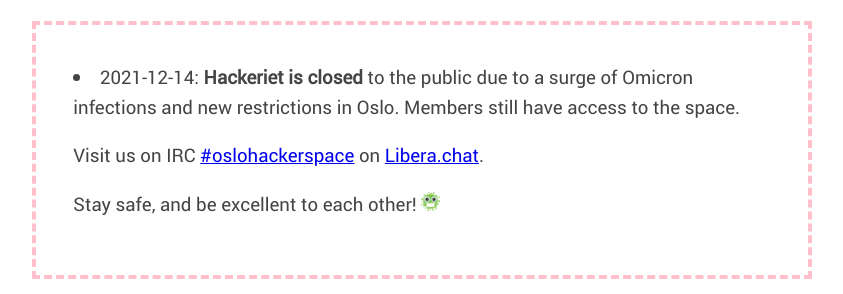
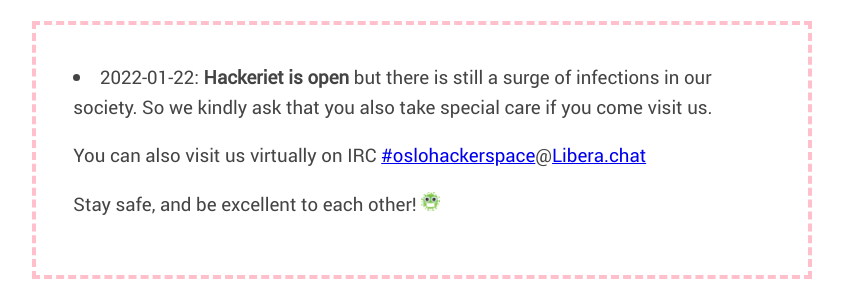
Before and after one commit to hackeriet/hackeriet.no, a plain HTML site: page index.en.html in a window 1280 px wide. Shown: the part 485-779 px from the top of the page, without its empty margins (218-1061 px from the left). Drawn offline with Linux system fonts and the light colour scheme; no server answers.

Commit message:
Carfully open up hackeriet again

```diff
--- a/index.en.html
+++ b/index.en.html
@@ -48,8 +48,8 @@
     <h1>Welcome to Hackeriet! <div class="flag progress-pride"></div></h1>
 
     <div class="notice">
-        <li>2021-12-14: <b>Hackeriet is closed</b> to the public due to a surge of Omicron infections and new restrictions in Oslo. Members still have access to the space.</li>
-        <p>Visit us on IRC <a href="ircs://irc.libera.chat:6697/#oslohackerspace">#oslohackerspace</a> on <a href="https://libera.chat">Libera.chat</a>.</p>
+        <li>2022-01-22: <b>Hackeriet is open</b> but there is still a surge of infections in our society. So we kindly ask that you also take special care if you come visit us.
+        <p>You can also visit us virtually on IRC <a href="ircs://irc.libera.chat:6697/#oslohackerspace">#oslohackerspace</a>@<a href="https://libera.chat">Libera.chat</a> </p>
         <p>Stay safe, and be excellent to each other! <img src="/images/coronavirus-g52a3ebe2a_640.png" height="32" width="32" style="height:1em;width:1em;"></p>
     </div>
     <p>
```
Also changed, not shown: index.no.html (+2 -2 lines).
